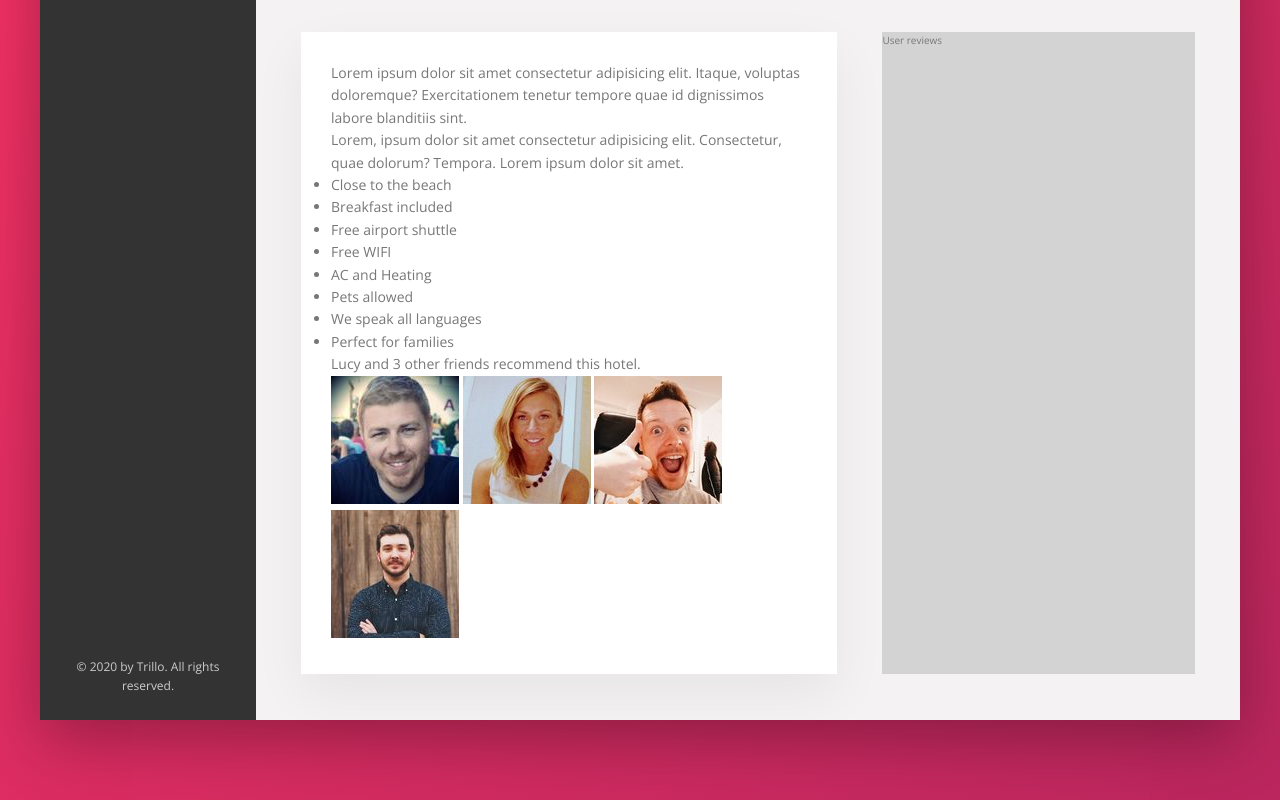
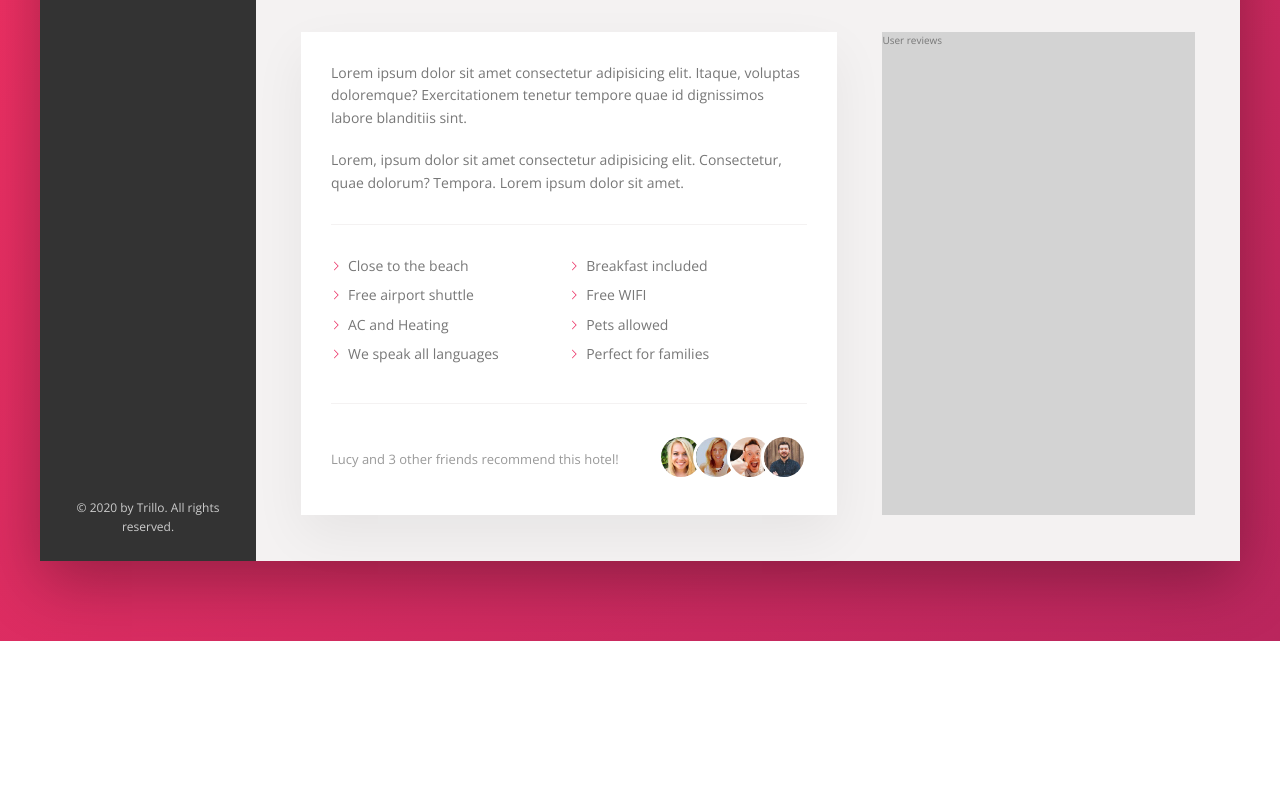
Before and after one commit to super8989/SCSS_Trillo, a website: page index.html in a window 1280 px wide. Shown: the part 615-1415 px from the top of the page. After the commit the page ends 1256 px from the top, so only its background shows below. Drawn offline with nearby package versions, Linux system fonts and the light colour scheme.

Commit message:
Building the description section part 2

```diff
--- a/index.html
+++ b/index.html
@@ -166,10 +166,12 @@
 								voluptas doloremque? Exercitationem tenetur tempore quae id
 								dignissimos labore blanditiis sint.
 							</p>
+
 							<p class="paragraph">
 								Lorem, ipsum dolor sit amet consectetur adipisicing elit.
 								Consectetur, quae dolorum? Tempora. Lorem ipsum dolor sit amet.
 							</p>
+
 							<ul class="list">
 								<li class="list__item">Close to the beach</li>
 								<li class="list__item">Breakfast included</li>
@@ -180,30 +182,31 @@
 								<li class="list__item">We speak all languages</li>
 								<li class="list__item">Perfect for families</li>
 							</ul>
+
 							<div class="recommend">
 								<p class="recommend__count">
-									Lucy and 3 other friends recommend this hotel.
+									Lucy and 3 other friends recommend this hotel!
 								</p>
 								<div class="recommend__friends">
 									<img
-										src="img/user-3.jpg"
+										src="img/user-6.jpg"
 										alt="Friend"
-										class="recomment__photo"
+										class="recommend__photo"
 									/>
 									<img
 										src="img/user-2.jpg"
 										alt="Friend"
-										class="recomment__photo"
+										class="recommend__photo"
 									/>
 									<img
 										src="img/user-1.jpg"
 										alt="Friend"
-										class="recomment__photo"
+										class="recommend__photo"
 									/>
 									<img
 										src="img/user-4.jpg"
 										alt="Friend"
-										class="recomment__photo"
+										class="recommend__photo"
 									/>
 								</div>
 							</div>
--- a/sass/_components.scss
+++ b/sass/_components.scss
@@ -297,3 +297,73 @@
 		box-shadow: none;
 	}
 }
+
+/////////////////////
+// Paragraph
+.paragraph:not(:last-of-type) {
+	margin-bottom: 2rem;
+}
+
+/////////////////////
+// List
+.list {
+	list-style: none;
+	margin: 3rem 0;
+	padding: 3rem 0;
+	border-top: var(--line);
+	border-bottom: var(--line);
+
+	display: flex;
+	flex-wrap: wrap;
+
+	&__item {
+		flex: 0 0 50%;
+		margin-bottom: 0.7rem;
+	}
+
+	&__item::before {
+		content: '';
+		display: inline-block;
+		height: 1rem;
+		width: 1rem;
+		margin-right: 0.7rem;
+
+		//Older browsers
+		// background-image: url(../img/chevron-thin-right.svg);
+		// background-size: cover;
+
+		//New browsers => masks
+		background-color: var(--color-primary);
+		mask-image: url(../img/chevron-thin-right.svg);
+		mask-size: cover;
+	}
+}
+
+/////////////////////
+// Recommend
+.recommend {
+	font-size: 1.3rem;
+	color: var(--color-grey-dark-3);
+
+	display: flex;
+	align-items: center;
+
+	&__count {
+		margin-right: auto;
+	}
+
+	&__friends {
+	}
+
+	&__photo {
+		box-sizing: content-box;
+		height: 4rem;
+		width: 4rem;
+		border-radius: 50%;
+		border: 3px solid #fff;
+
+		&:not(:last-child) {
+			margin-right: -1.5rem;
+		}
+	}
+}
```
Also changed, not shown: css/main.css, 1 other file.
